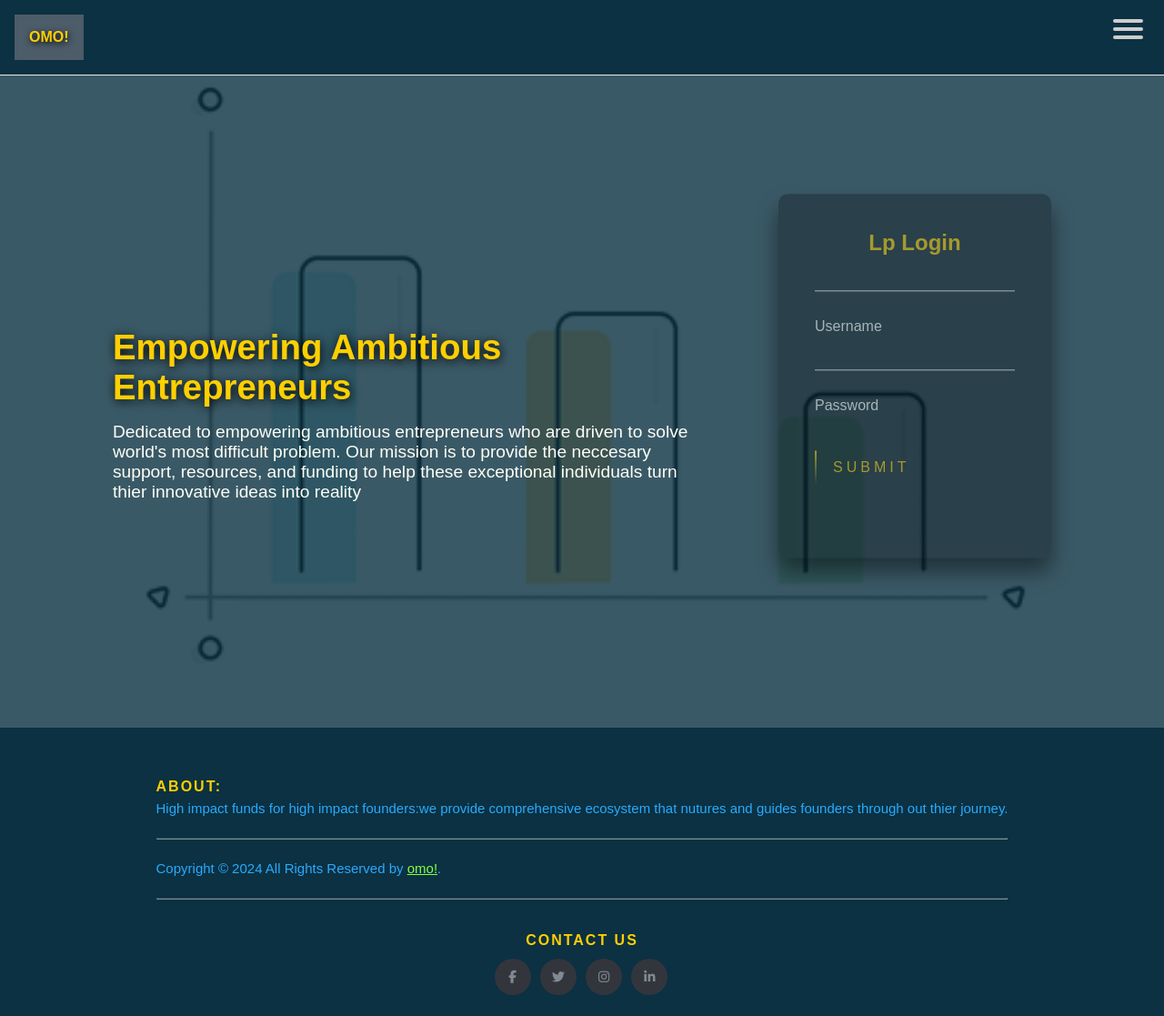
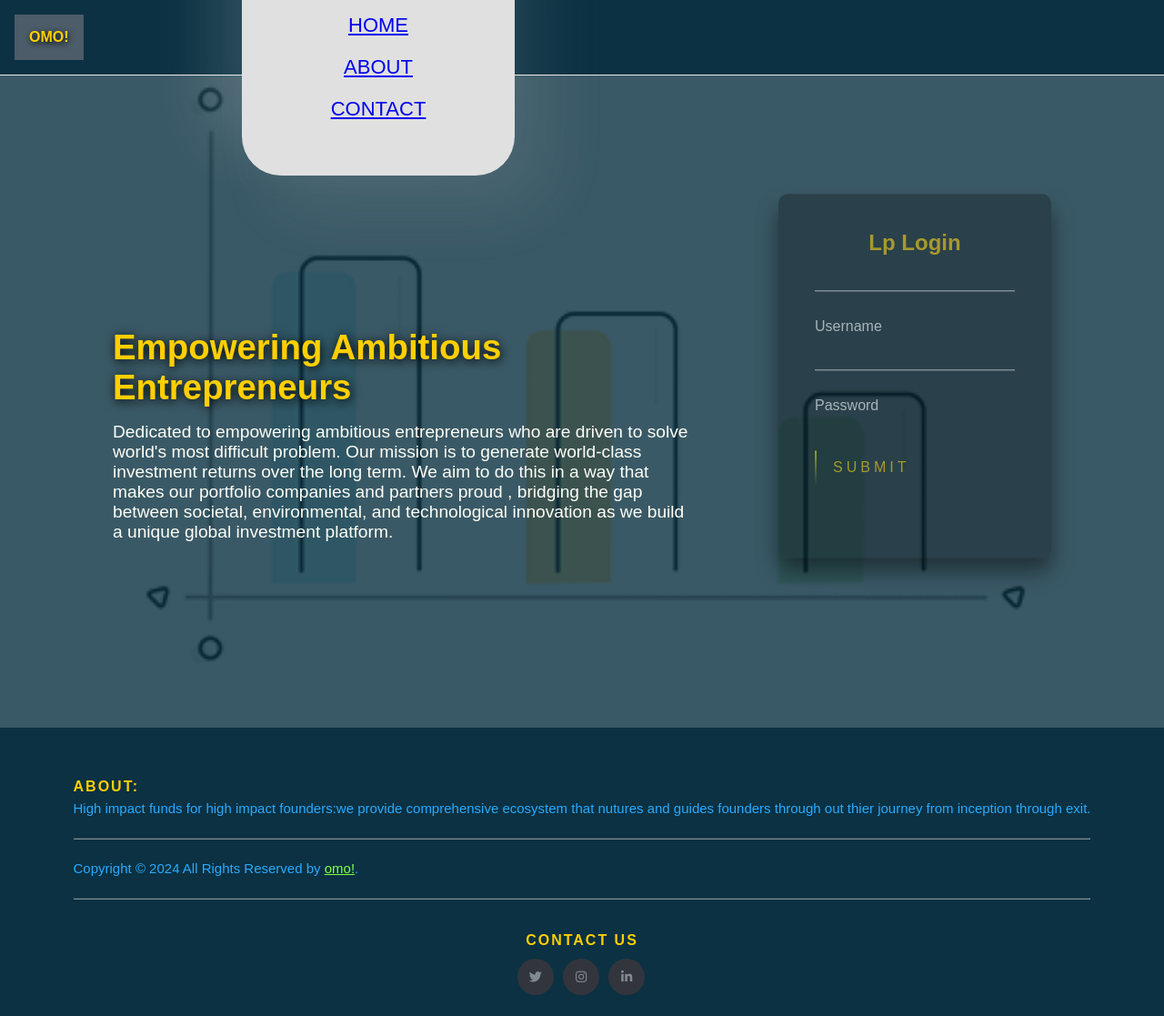
Before and after one commit to JUSTMIDAS/omo-real, a plain HTML site: page index.html in a window 1280 px wide. Shown: the whole page at 91% size. Drawn offline with Linux system fonts and the light colour scheme.

Commit message:
Update index.html

```diff
--- a/index.html
+++ b/index.html
@@ -14,30 +14,24 @@
                 <div class="s">
 <span>omo!</span>                </div>
             </div>
-            <div id="menuToggle">
-                <input type="checkbox" />
-                <div class="logo">
-                    <span></span>
-                    <span></span>
-                    <span></span>
-                </div>
+
+
                 <ul id="menu">
                     <a href="#home"><li>Home</li></a>
                     <a href="#about"><li>About</li></a>
                     <a href="#social"><li>Contact</li></a>
-                </ul>
-            </div>
+             </ul>
         </nav>
     </header>
     <main id="home">
         <img src="butlerm.gif" alt="mmm">
-      <!-- <video autoplay loop muted src="pinterestdownloader.com-1715386370.546226.mp4"></video> -->
 
 
         <div class="main-content">
             <h1>Empowering Ambitious Entrepreneurs </h1>
             <p>
-             Dedicated to empowering ambitious entrepreneurs who are driven to solve world's most difficult problem. Our mission is to provide the neccesary support, resources, and funding to help these exceptional individuals turn thier innovative ideas into reality
+                Dedicated to empowering ambitious entrepreneurs who are driven to solve world's most difficult problem. Our mission is to generate world-class investment returns over the long term.
+                We aim to do this in a way that makes our portfolio companies and partners proud , bridging the gap between societal, environmental, and technological innovation as we build a unique global investment platform.
             </p>
         </div>
         <div class="login-box">
@@ -66,7 +60,7 @@
             <div class="row">
                 <div class="">
                     <h6>About:</h6>
-                <p>High impact funds for high impact founders:we provide comprehensive ecosystem that nutures and guides founders through out thier journey.</p>
+                <p>High impact funds for high impact founders:we provide comprehensive ecosystem that nutures and guides founders through out thier journey from inception through exit.</p>
                 </div>
                 <hr>
 
@@ -83,7 +77,7 @@
  <h6>contact us </h6>
 
                         <ul class="social-icons">
-                            <li><a class="facebook" href="https://www.linkedin.com/company/omo-ventures/"><i class="fa fa-facebook"></i></a></li>
+
                             <li><a class="twitter" href="https://www.linkedin.com/company/omo-ventures/"><i class="fa fa-twitter"></i></a></li>
                             <li><a class="instagram" href="https://www.linkedin.com/company/omo-ventures/"><i class="fa fa-instagram"></i></a></li>
                             <li><a class="linkedin" href="https://www.linkedin.com/company/omo-ventures/"><i class="fa fa-linkedin"></i></a></li>
```
